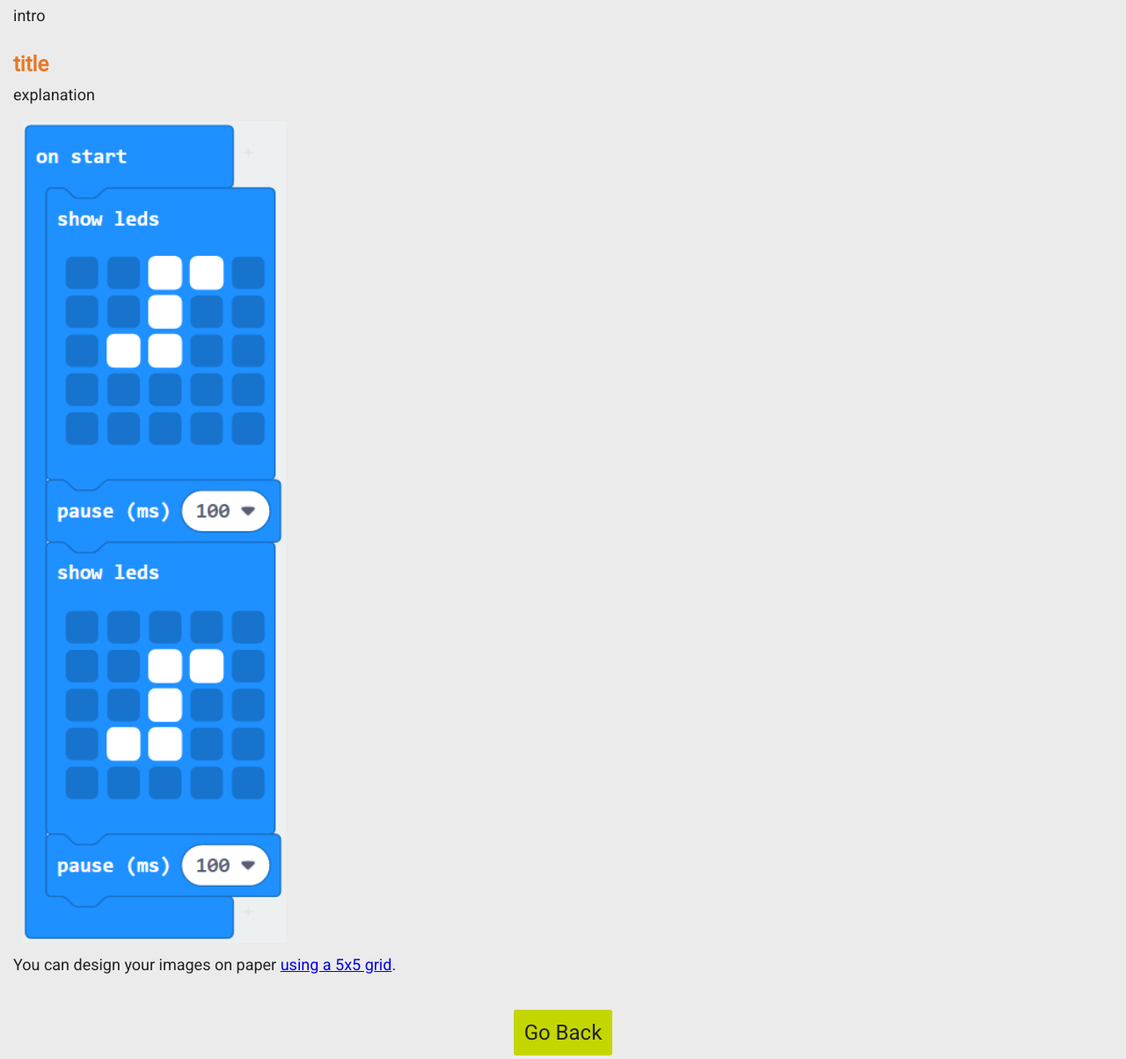
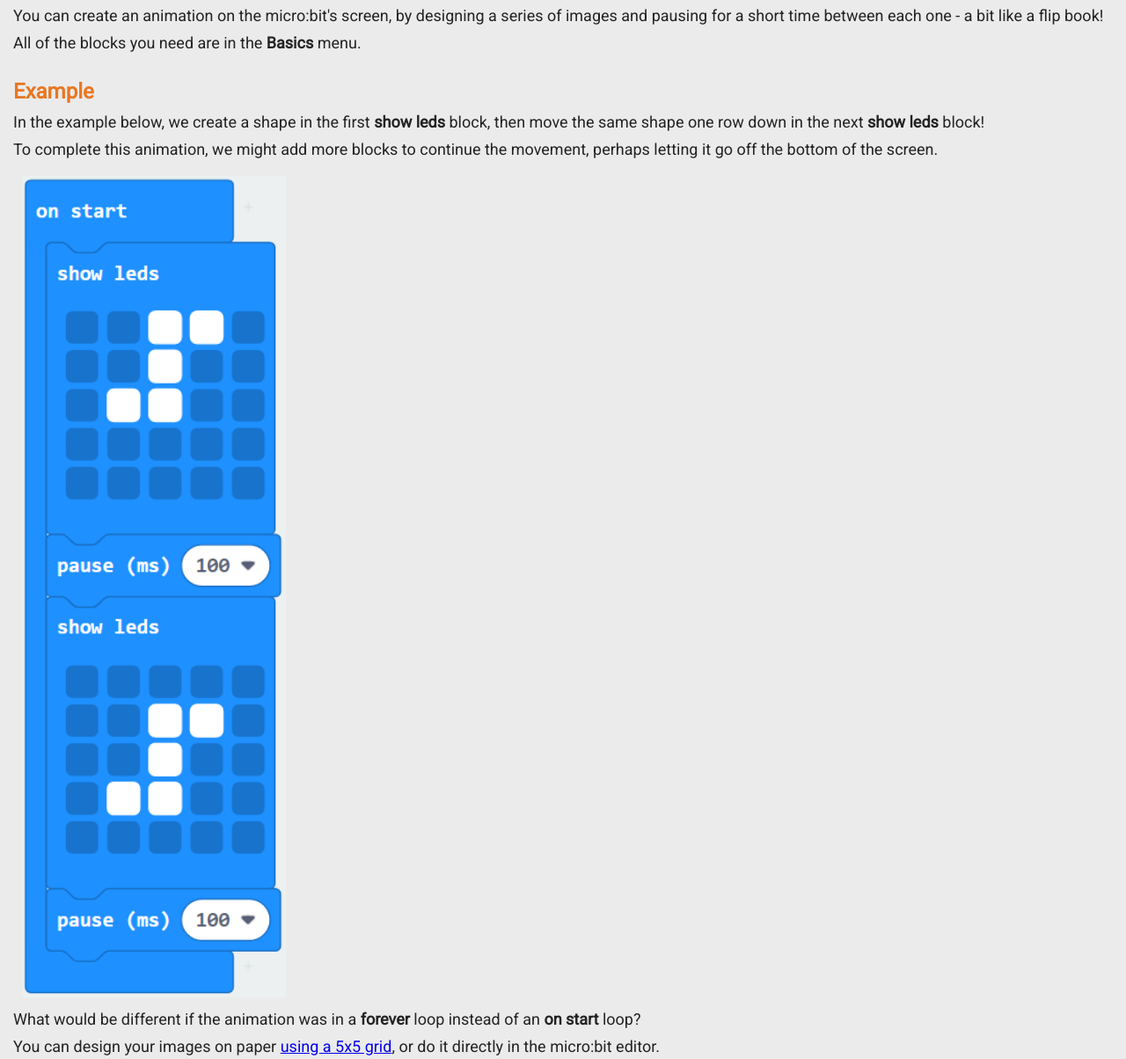
Before and after one commit to ScienceOxford/code-alert, a plain HTML site: page animation.html in a window 1280 px wide. Shown: the part 276-1480 px from the top of the page at 88% size. Drawn offline with Linux system fonts and the light colour scheme.

Commit message:
docs: animation extension

```diff
--- a/animation.html
+++ b/animation.html
@@ -15,15 +15,19 @@
   </header>
 
   <div id="intro" class="left">
-    <p>intro</p>
+    <p>You can create an animation on the micro:bit's screen, by designing a series of images and pausing for a short time between each one - a bit like a flip book!</p>
+    <p>All of the blocks you need are in the <strong>Basics</strong> menu.</p>
     <br>
   </div>
 
   <div id="structure" class="left">
-    <h3>title</h3>
-    <p>explanation</p>
+    <h3>Example</h3>
+    <p>In the example below, we create a shape in the first <strong>show leds</strong> block, then move the same shape one row down in the next <strong>show leds</strong> block!</p>
+    <p>To complete this animation, we might add more blocks to continue the movement, perhaps letting it go off the bottom of the screen.</p>
     <img src=".\images\animation.PNG" alt="Code example-- on start, show leds, pause (ms) 100, show leds, pause (ms) 100" width="300px" height="auto">
-    <p>You can design your images on paper <a href="Animations_v3.pdf" target="_blank" >using a 5x5 grid</a>.</p>
+    <br>
+    <p>What would be different if the animation was in a <strong>forever</strong> loop instead of an <strong>on start</strong> loop?</p>
+    <p>You can design your images on paper <a href="Animations_v3.pdf" target="_blank" >using a 5x5 grid</a>, or do it directly in the micro:bit editor.</p>
     <br>
   </div>
 
```
